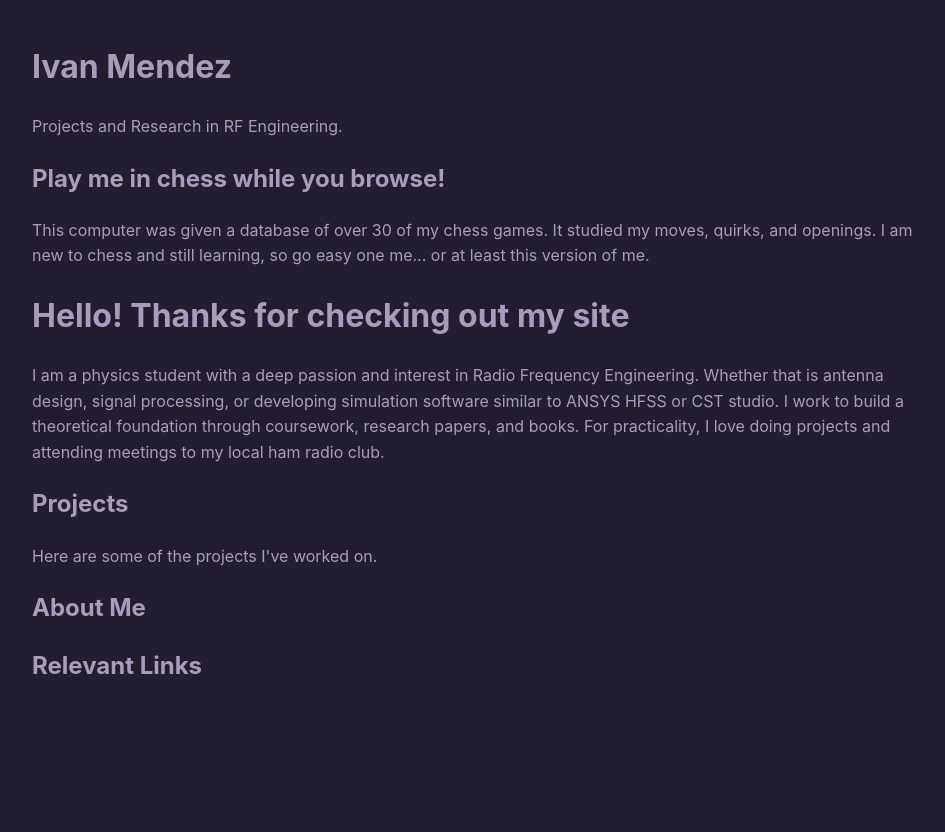
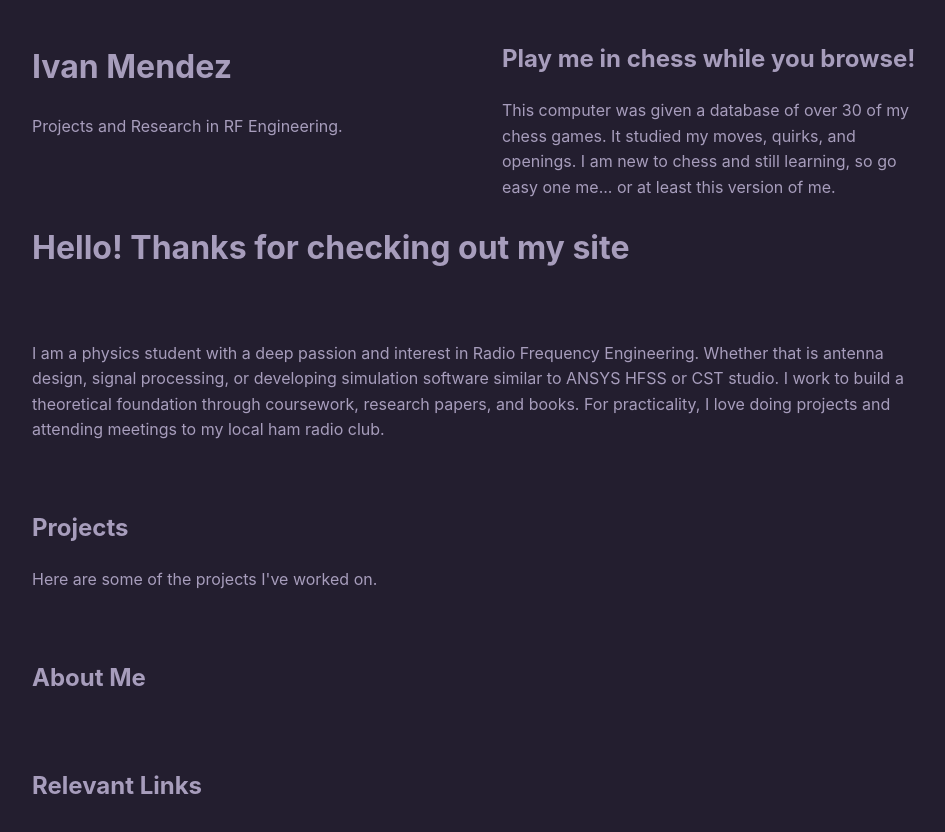
Before and after one commit to Mendez5273/PortfolioWebsite, a plain HTML site: page index.html in a window 1280 px wide. Shown: the whole page, without its empty margins (158-1103 px from the left). Before the commit the page ends 800 px from the top, so only its background shows below. Drawn offline with Linux system fonts and the light colour scheme.

Commit message:
site structure

```diff
--- a/style.css
+++ b/style.css
@@ -7,3 +7,26 @@ body {
     line-height: 1.6;
     background-color: hsl(259, 22%, 15%);
 }
+
+/*Main Container for both columns*/
+.container {
+    display: grid;
+    grid-template-columns: 1fr 1fr;
+    gap: 40px;
+    max-width: 1200px;
+    margin: 0 auto;
+}
+
+/*Left column*/
+.leftcolumn {
+    display: flex;
+    flex-direction: column;
+    gap: 30px;
+}
+
+/*right column*/
+.rightcolumn {
+    display: flex;
+    flex-direction: column;
+    gap: 30px;
+}
```
